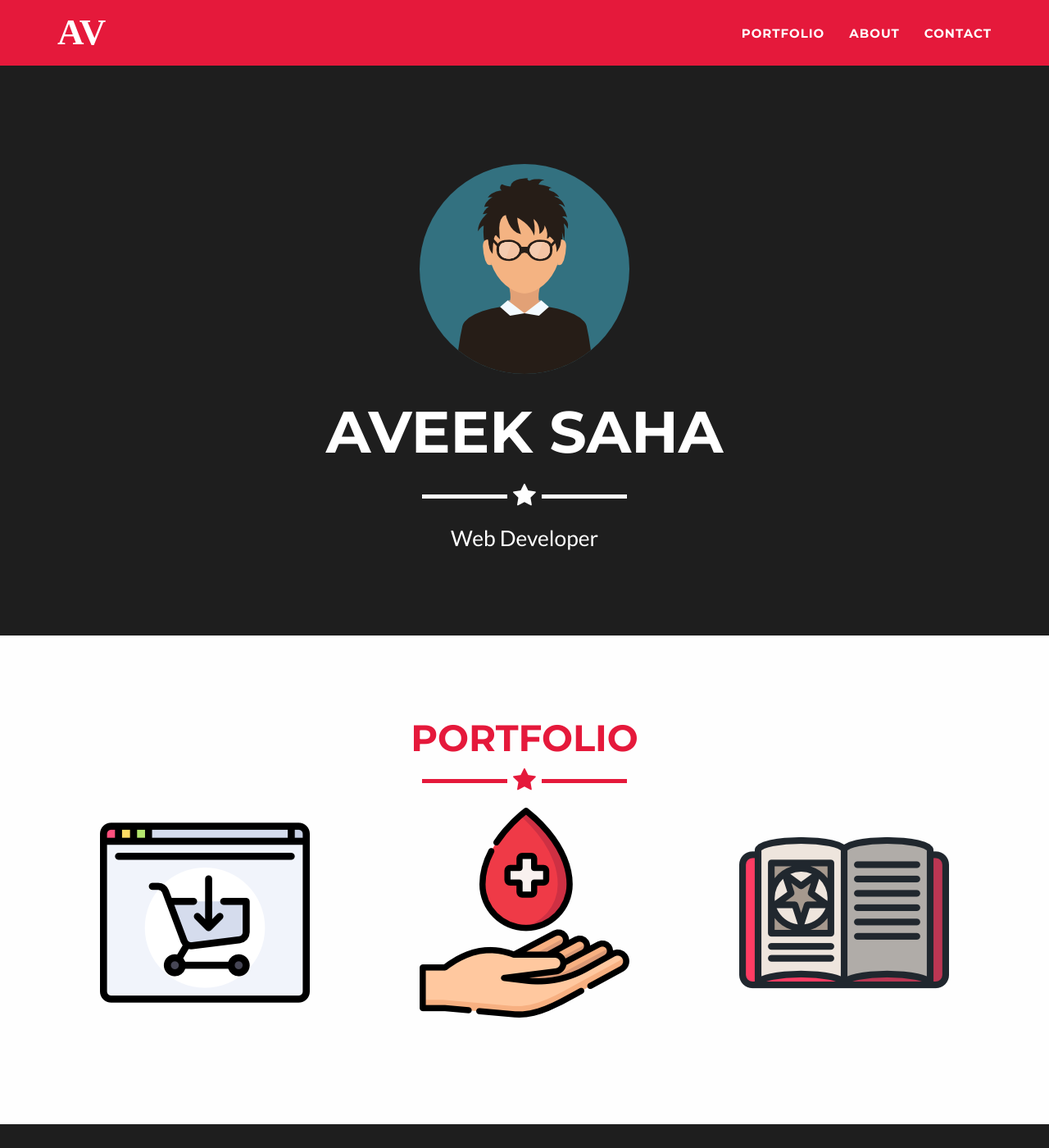
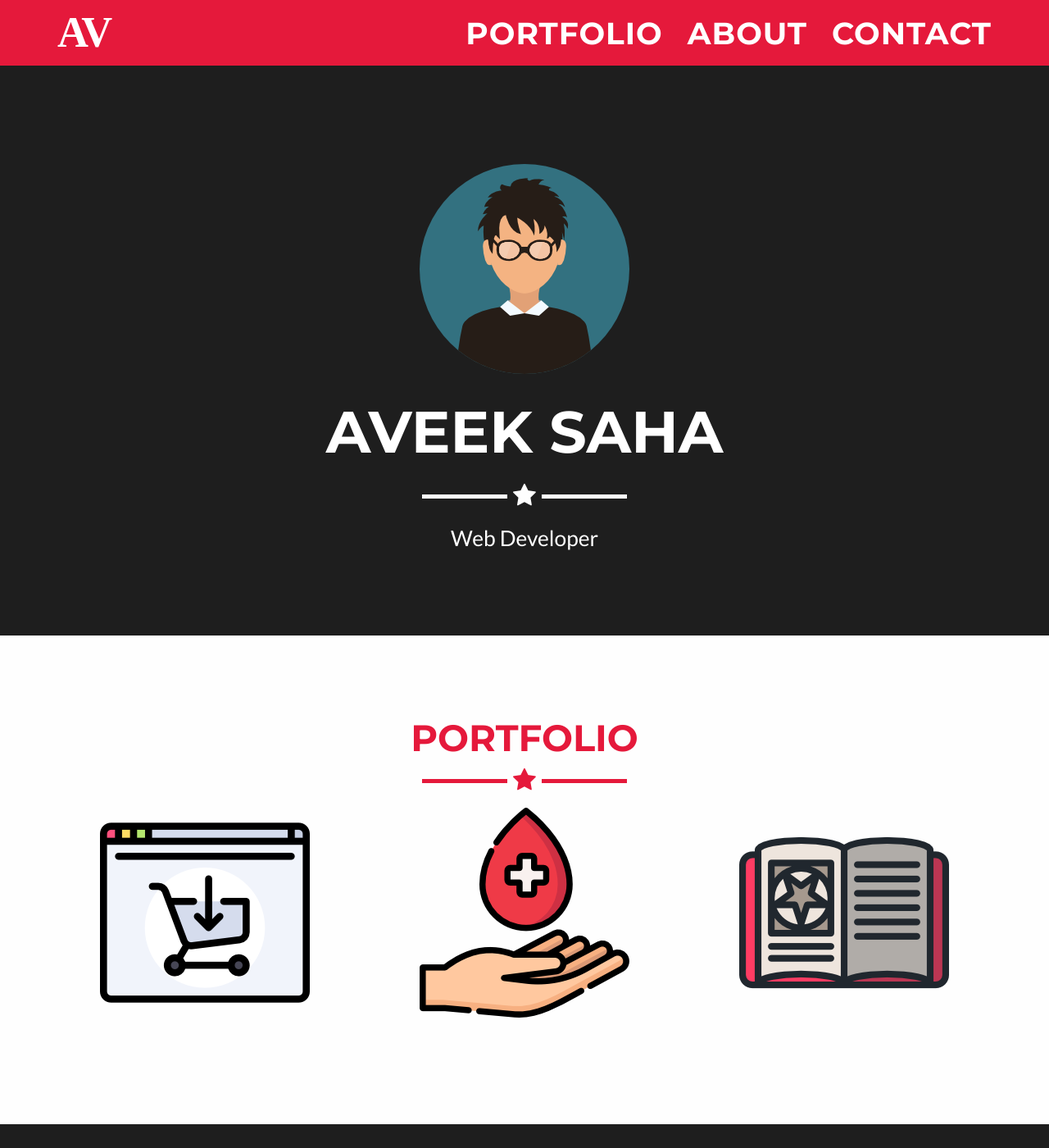
Before and after one commit to Aveek-Saha/Aveek-Saha.github.io, a Jekyll site: the page built from index.html, in a window 1280 px wide and 1400 px high. Shown: the whole window at 82% size. Built offline with Jekyll 4.4.1, drawn with Linux system fonts in a browser that asks for light colours; some web fonts are replaced.

Commit message:
Update main.css

```diff
--- a/_includes/css/main.css
+++ b/_includes/css/main.css
@@ -134,7 +134,7 @@ header .intro-text .skills {
     }
 
     .navbar-fixed-top .navbar-brand {
-        font-size: 3em;
+        font-size: 3.5em;
         -webkit-transition: all .3s;
         -moz-transition: all .3s;
         transition: all .3s;
@@ -161,6 +161,7 @@ header .intro-text .skills {
 
 .navbar .navbar-nav {
     letter-spacing: 1px;
+    font-size: 2.5em;
 }
 
 .navbar .navbar-nav li a:focus {
@@ -173,7 +174,7 @@ header .intro-text .skills {
 }
 
 .logo{
-    letter-spacing: 0px;
+    letter-spacing: -2px;
     font-family: Megrim, cursive;
     font-size: 40px;
     font-weight: 700;
```
